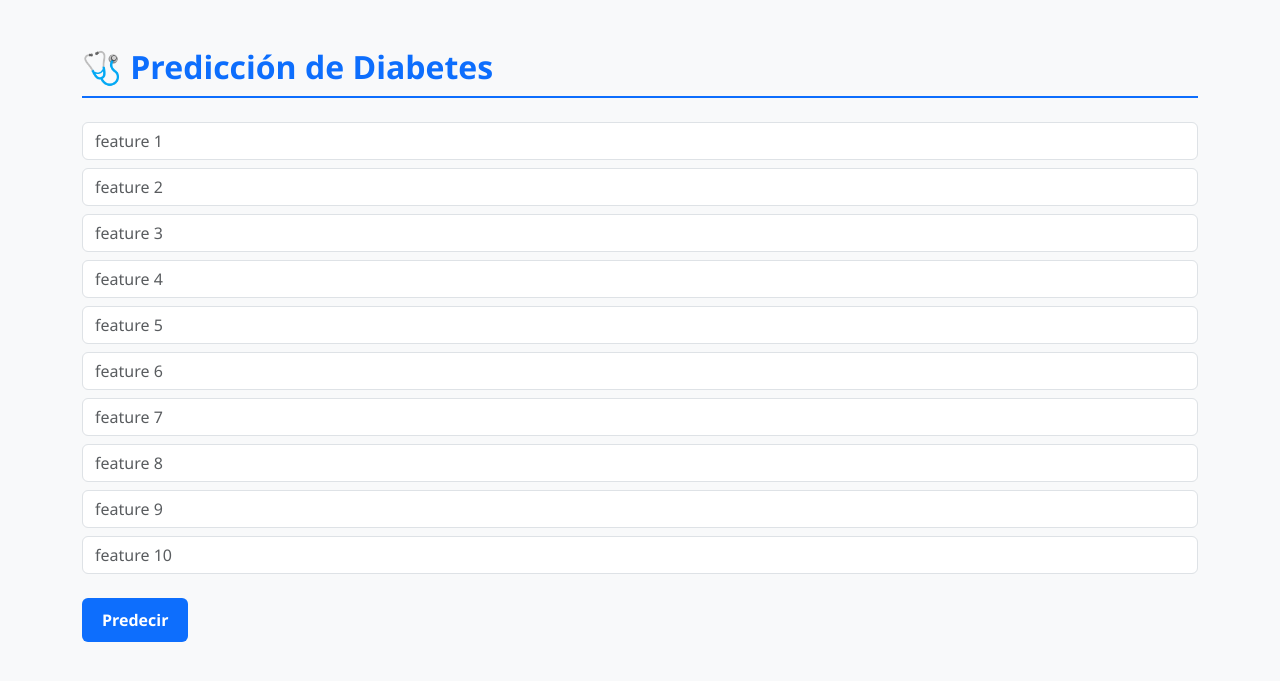
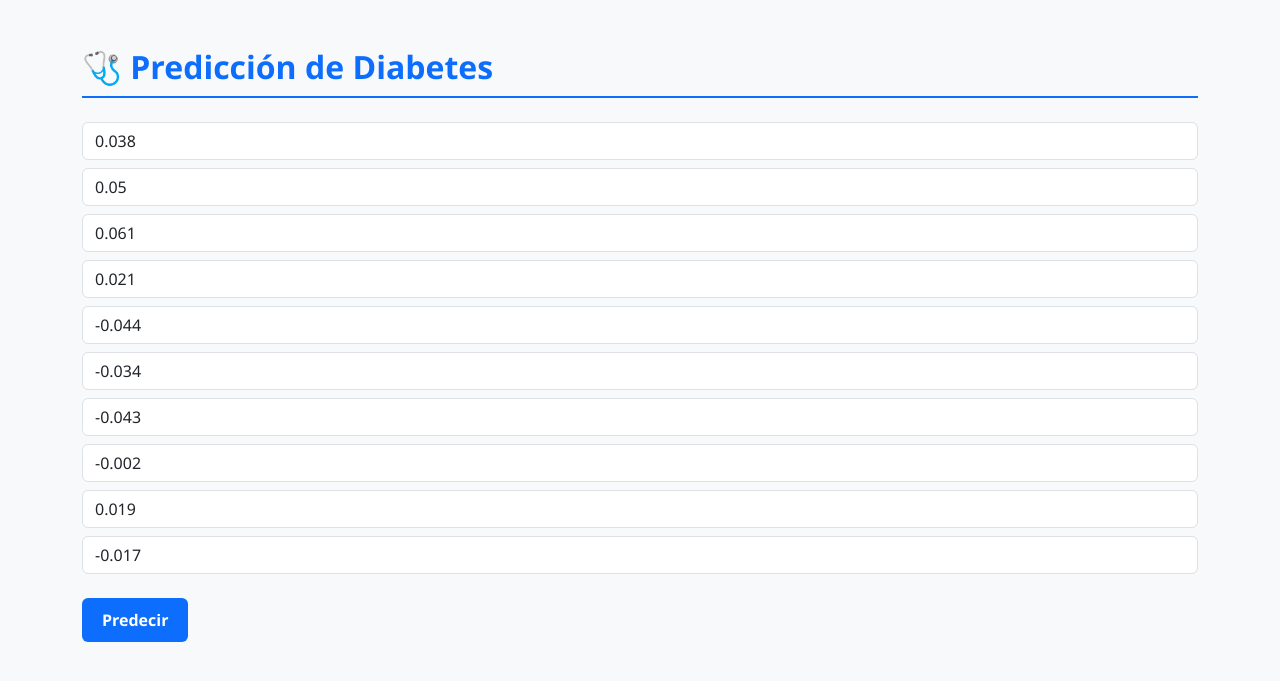
Before and after one commit to juliocesarsolano/test_docker, a Flask app: page / in a window 1280 px wide. Shown: the top 681 px of the page. Run offline with Flask 3, Linux system fonts and the light colour scheme; parts of the project's set-up code (start-up, migrations or seed data) failed here and were passed over.

Commit message:
Actualiza index.html con valores por defecto y diseño profesional

```diff
--- a/templates/index.html
+++ b/templates/index.html
@@ -26,13 +26,15 @@
 </div>
 
 <script>
+  const valoresPorDefecto = [0.038, 0.05, 0.061, 0.021, -0.044, -0.034, -0.043, -0.002, 0.019, -0.017];
   const camposDiv = document.getElementById("campos");
-  for (let i = 0; i < 10; i++) {
+
+  valoresPorDefecto.forEach((valor, i) => {
     camposDiv.innerHTML += `
       <div class="mb-2">
-        <input type="number" step="any" class="form-control" name="f${i}" placeholder="feature ${i + 1}" required>
+        <input type="number" step="any" class="form-control" name="f${i}" placeholder="feature ${i + 1}" value="${valor}" required>
       </div>`;
-  }
+  });
 
   document.getElementById("formulario").onsubmit = async function (e) {
     e.preventDefault();
```
